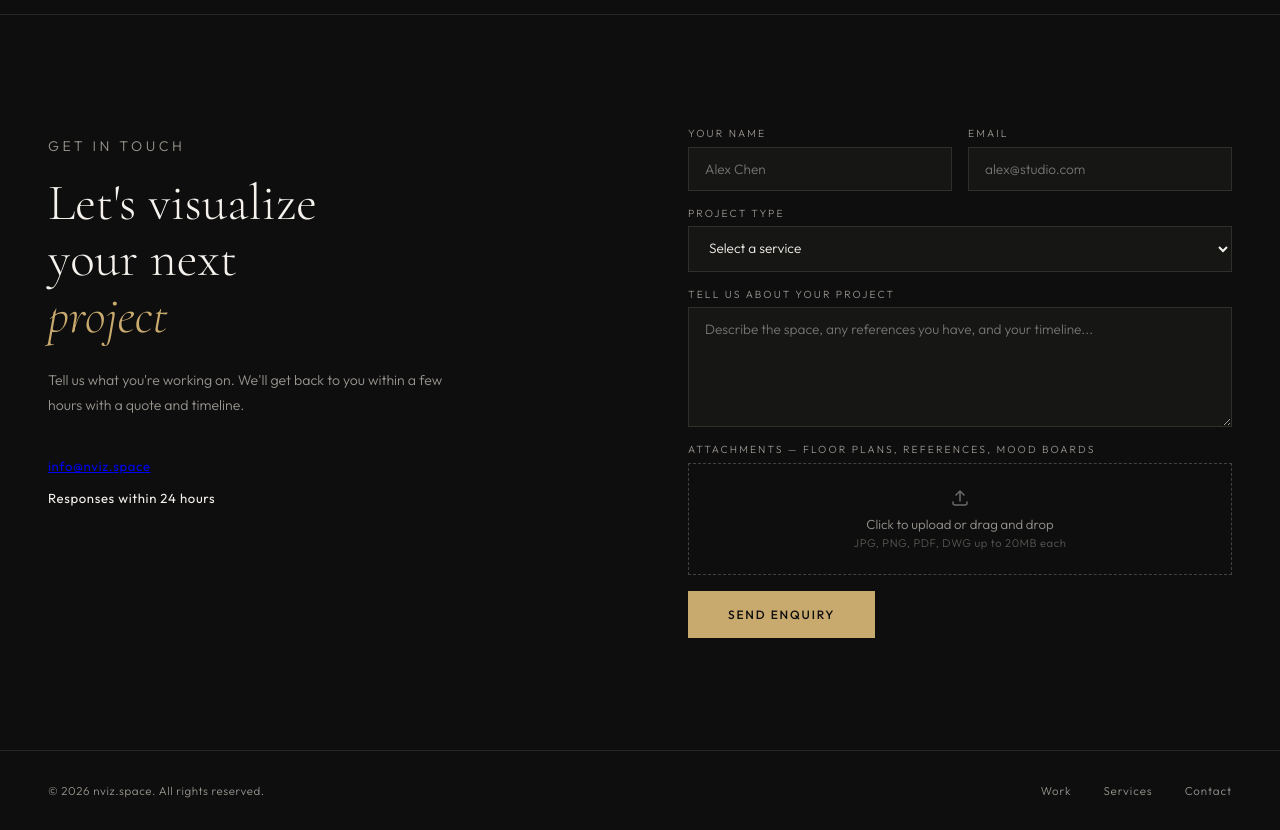
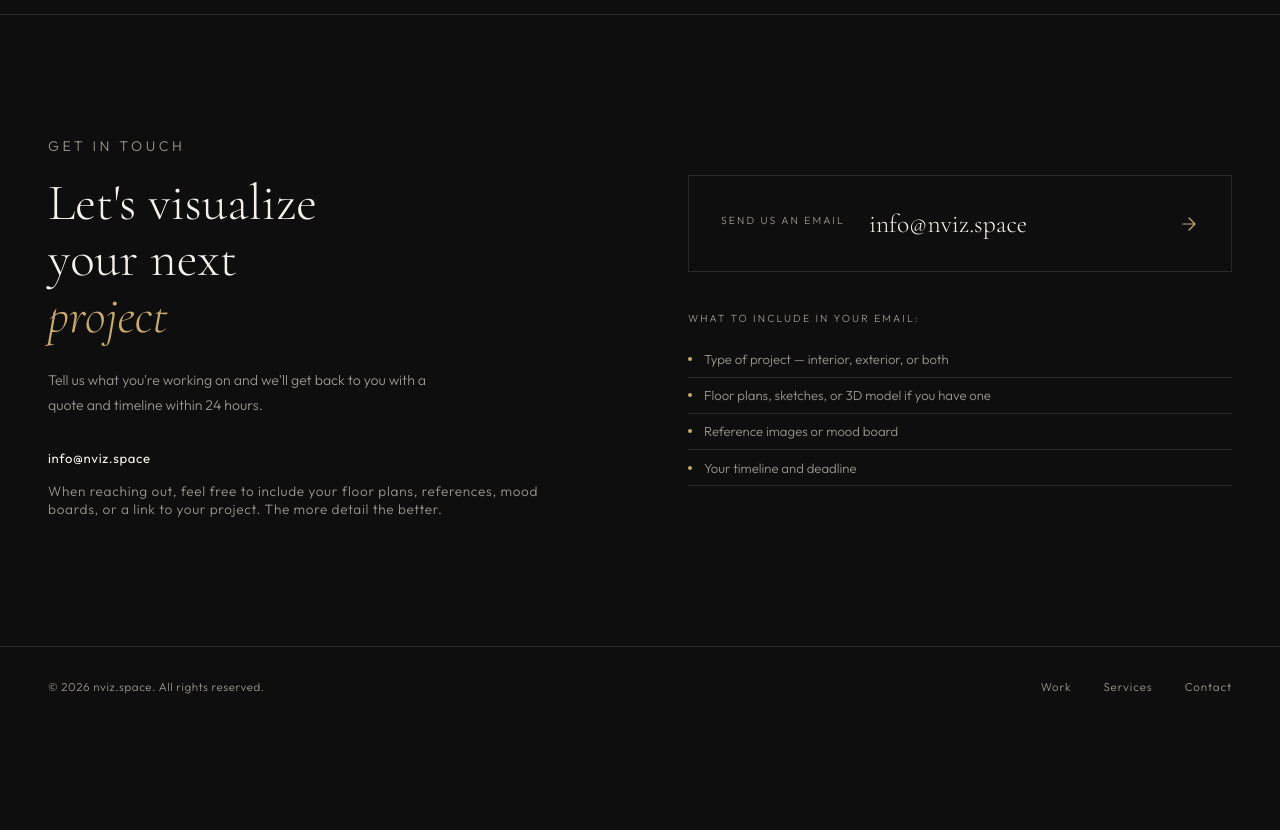
Before and after one commit to SPIN333/SPIN333, a plain HTML site: page index.html in a window 1280 px wide. Shown: the part 7560-8390 px from the top of the page. After the commit the page ends 8286 px from the top, so only its background shows below. Drawn offline with nearby package versions, Linux system fonts and the light colour scheme.

Commit message:
Update index.html

```diff
--- a/index.html
+++ b/index.html
@@ -805,14 +805,13 @@
     font-size: 0.88rem;
     line-height: 1.8;
     color: var(--warm-gray);
-    margin-bottom: 2.5rem;
     max-width: 400px;
   }
 
   .contact-detail {
     display: flex;
     gap: 1rem;
-    align-items: center;
+    align-items: flex-start;
     margin-bottom: 1rem;
     font-size: 0.82rem;
     color: var(--warm-gray);
@@ -824,125 +823,79 @@
     letter-spacing: 0.05em;
   }
 
-  .contact-form {
+  .contact-right {
     display: flex;
     flex-direction: column;
-    gap: 1rem;
-  }
-
-  .form-row { display: grid; grid-template-columns: 1fr 1fr; gap: 1rem; }
-
-  .form-group {
-    display: flex;
-    flex-direction: column;
-    gap: 0.4rem;
-  }
-
-  .form-group label {
+    justify-content: center;
+    gap: 2.5rem;
+  }
+
+  .mailto-btn {
+    display: flex;
+    align-items: center;
+    gap: 1.5rem;
+    padding: 2rem;
+    border: 1px solid var(--border);
+    text-decoration: none;
+    transition: border-color 0.3s, background 0.3s;
+  }
+
+  .mailto-btn:hover {
+    border-color: var(--accent);
+    background: rgba(200,169,110,0.04);
+  }
+
+  .mailto-label {
     font-size: 0.65rem;
     letter-spacing: 0.2em;
     text-transform: uppercase;
     color: var(--warm-gray);
-  }
-
-  .form-group input,
-  .form-group select,
-  .form-group textarea {
-    background: #161614;
-    border: 1px solid var(--border);
+    display: block;
+    margin-bottom: 0.4rem;
+  }
+
+  .mailto-address {
+    font-family: 'Cormorant Garamond', serif;
+    font-size: 1.6rem;
+    font-weight: 300;
     color: var(--off-white);
-    padding: 0.75rem 1rem;
-    font-family: 'Outfit', sans-serif;
-    font-size: 0.85rem;
-    font-weight: 300;
-    outline: none;
-    transition: border-color 0.3s;
-    width: 100%;
-  }
-
-  .form-group input:focus,
-  .form-group select:focus,
-  .form-group textarea:focus {
-    border-color: var(--accent);
-  }
-
-  .form-group select option { background: #161614; }
-
-  .form-group textarea { resize: vertical; min-height: 120px; }
-
-  .file-upload {
-    border: 1px dashed rgba(150,144,136,0.4);
-    transition: border-color 0.3s;
-  }
-
-  .file-upload:hover { border-color: var(--accent); }
-  .file-upload.dragover { border-color: var(--accent); background: rgba(200,169,110,0.04); }
-
-  .file-upload-inner {
-    padding: 1.5rem;
-    display: flex;
-    flex-direction: column;
+    display: block;
+  }
+
+  .mailto-btn svg { margin-left: auto; color: var(--accent); }
+
+  .hint-title {
+    font-size: 0.65rem;
+    letter-spacing: 0.2em;
+    text-transform: uppercase;
+    color: var(--warm-gray);
+    margin-bottom: 1rem;
+  }
+
+  .hint-list { list-style: none; }
+
+  .hint-list li {
+    font-size: 0.82rem;
+    color: var(--warm-gray);
+    padding: 0.6rem 0;
+    border-bottom: 1px solid var(--border);
+    display: flex;
     align-items: center;
-    cursor: pointer;
-  }
-
-  .file-upload-text {
-    font-size: 0.82rem;
-    color: var(--warm-gray);
-    margin-bottom: 0.25rem;
-  }
-
-  .file-upload-hint {
-    font-size: 0.7rem;
-    color: #5a5854;
-    letter-spacing: 0.05em;
-  }
-
-  .file-list {
-    padding: 0 1rem;
-  }
-
-  .file-item {
-    display: flex;
-    justify-content: space-between;
-    align-items: center;
-    padding: 0.5rem 0;
-    border-top: 1px solid var(--border);
-    font-size: 0.78rem;
-    color: var(--warm-gray);
-  }
-
-  .file-item span { color: var(--off-white); }
-
-  .file-remove {
-    background: none;
-    border: none;
-    color: var(--warm-gray);
-    cursor: pointer;
-    font-size: 1rem;
-    padding: 0 0.25rem;
-    transition: color 0.2s;
-  }
-
-  .file-remove:hover { color: var(--off-white); }
-
-  .form-submit {
-    display: inline-block;
-    padding: 1rem 2.5rem;
+    gap: 0.75rem;
+  }
+
+  .hint-list li::before {
+    content: '';
+    width: 4px;
+    height: 4px;
+    border-radius: 50%;
     background: var(--accent);
-    color: var(--ink);
-    border: none;
-    font-family: 'Outfit', sans-serif;
-    font-size: 0.75rem;
-    font-weight: 500;
-    letter-spacing: 0.15em;
-    text-transform: uppercase;
-    cursor: pointer;
-    transition: background 0.3s;
-    align-self: flex-start;
-  }
-
-  .form-submit:hover { background: var(--accent-light); }
+    flex-shrink: 0;
+  }
+
+  @media (max-width: 900px) {
+    .contact { grid-template-columns: 1fr; gap: 3rem; padding: 4rem 1.5rem; }
+  }
 
   /* FOOTER */
   footer {
@@ -1216,7 +1169,6 @@
     .stat:not(:first-child) { padding-left: 0; }
 
     .contact { grid-template-columns: 1fr; gap: 3rem; padding: 4rem 1.5rem; }
-    .form-row { grid-template-columns: 1fr; }
 
     footer { flex-direction: column; gap: 1rem; padding: 1.5rem; }
   }
@@ -1526,61 +1478,32 @@
   <div class="contact-left">
     <p class="section-label" style="margin-bottom:1rem;">Get in touch</p>
     <h2>Let's visualize<br>your next<br><em style="font-family:'Cormorant Garamond',serif; color:var(--accent);">project</em></h2>
-    <p>Tell us what you're working on. We'll get back to you within a few hours with a quote and timeline.</p>
+    <p>Tell us what you're working on and we'll get back to you with a quote and timeline within 24 hours.</p>
+    <div class="contact-detail" style="margin-top:2rem;">
+      <strong><a href="mailto:info@nviz.space" style="color:var(--off-white);text-decoration:none;">info@nviz.space</a></strong>
+    </div>
     <div class="contact-detail">
-      <strong><a href="mailto:info@nviz.space">info@nviz.space</a></strong>
-    </div>
-    <div class="contact-detail">
-      <strong>Responses within 24 hours</strong>
-    </div>
-  </div>
-  <form class="contact-form" action="https://formspree.io/f/maqazwpe" method="POST">
-    <input type="hidden" name="_subject" value="New project enquiry — nviz.space">
-    <input type="hidden" name="_next" value="https://nviz.space/#contact">
-    <input type="text" name="_gotcha" style="display:none;">
-    <div class="form-row">
-      <div class="form-group">
-        <label>Your name</label>
-        <input type="text" name="name" placeholder="Alex Chen" required>
-      </div>
-      <div class="form-group">
-        <label>Email</label>
-        <input type="email" name="email" placeholder="alex@studio.com" required>
-      </div>
-    </div>
-    <div class="form-group">
-      <label>Project type</label>
-      <select name="service">
-        <option value="">Select a service</option>
-        <option>Interior render — $249</option>
-        <option>Exterior render — $349</option>
-        <option>Full project — $899</option>
-        <option>Render enhancement — $80</option>
-        <option>Material variation — $65</option>
-        <option>Custom / large project quote</option>
-      </select>
-    </div>
-    <div class="form-group">
-      <label>Tell us about your project</label>
-      <textarea name="message" placeholder="Describe the space, any references you have, and your timeline..."></textarea>
-    </div>
-    <div class="form-group">
-      <label>Attachments — floor plans, references, mood boards</label>
-      <div class="file-upload" id="fileUpload">
-        <input type="file" id="fileInput" name="attachments" multiple accept=".jpg,.jpeg,.png,.webp,.pdf,.dwg,.dxf" style="display:none;">
-        <div class="file-upload-inner" onclick="document.getElementById('fileInput').click()">
-          <svg width="20" height="20" viewBox="0 0 20 20" fill="none" style="margin-bottom:0.5rem;opacity:0.4;">
-            <path d="M10 3v10M6 7l4-4 4 4" stroke="currentColor" stroke-width="1.5" stroke-linecap="round" stroke-linejoin="round"/>
-            <path d="M3 14v1a2 2 0 002 2h10a2 2 0 002-2v-1" stroke="currentColor" stroke-width="1.5" stroke-linecap="round"/>
-          </svg>
-          <p class="file-upload-text">Click to upload or drag and drop</p>
-          <p class="file-upload-hint">JPG, PNG, PDF, DWG up to 20MB each</p>
-        </div>
-        <div id="fileList" class="file-list"></div>
-      </div>
-    </div>
-    <button type="submit" class="form-submit">Send enquiry</button>
-  </form>
+      <strong style="color:var(--warm-gray);font-weight:300;font-size:0.85rem;">When reaching out, feel free to include your floor plans, references, mood boards, or a link to your project. The more detail the better.</strong>
+    </div>
+  </div>
+  <div class="contact-right">
+    <a href="mailto:info@nviz.space?subject=Project%20Enquiry%20%E2%80%94%20nviz.space" class="mailto-btn">
+      <span class="mailto-label">Send us an email</span>
+      <span class="mailto-address">info@nviz.space</span>
+      <svg width="20" height="20" viewBox="0 0 20 20" fill="none" style="flex-shrink:0;">
+        <path d="M4 10h12M10 4l6 6-6 6" stroke="currentColor" stroke-width="1.2" stroke-linecap="round" stroke-linejoin="round"/>
+      </svg>
+    </a>
+    <div class="contact-hints">
+      <p class="hint-title">What to include in your email:</p>
+      <ul class="hint-list">
+        <li>Type of project — interior, exterior, or both</li>
+        <li>Floor plans, sketches, or 3D model if you have one</li>
+        <li>Reference images or mood board</li>
+        <li>Your timeline and deadline</li>
+      </ul>
+    </div>
+  </div>
 </section>
 
 <!-- FOOTER -->
@@ -1670,47 +1593,6 @@ function loadMore() {
 })();
 </script>
 
-<script>
-(function() {
-  const input = document.getElementById('fileInput');
-  const list = document.getElementById('fileList');
-  const zone = document.getElementById('fileUpload');
-
-  let files = [];
-
-  function renderList() {
-    list.innerHTML = '';
-    files.forEach(function(f, i) {
-      const size = f.size > 1048576 ? (f.size/1048576).toFixed(1) + ' MB' : (f.size/1024).toFixed(0) + ' KB';
-      const item = document.createElement('div');
-      item.className = 'file-item';
-      item.innerHTML = '<span>' + f.name + '</span><span style="margin-left:1rem;font-size:0.7rem;">' + size + '</span><button class="file-remove" data-i="' + i + '">×</button>';
-      list.appendChild(item);
-    });
-    list.querySelectorAll('.file-remove').forEach(function(btn) {
-      btn.addEventListener('click', function() {
-        files.splice(parseInt(btn.dataset.i), 1);
-        renderList();
-      });
-    });
-  }
-
-  input.addEventListener('change', function() {
-    Array.from(input.files).forEach(function(f) { files.push(f); });
-    renderList();
-    input.value = '';
-  });
-
-  zone.addEventListener('dragover', function(e) { e.preventDefault(); zone.classList.add('dragover'); });
-  zone.addEventListener('dragleave', function() { zone.classList.remove('dragover'); });
-  zone.addEventListener('drop', function(e) {
-    e.preventDefault();
-    zone.classList.remove('dragover');
-    Array.from(e.dataTransfer.files).forEach(function(f) { files.push(f); });
-    renderList();
-  });
-})();
-</script>
 <script>
 (function() {
   const slider = document.getElementById('baSlider2');
```
